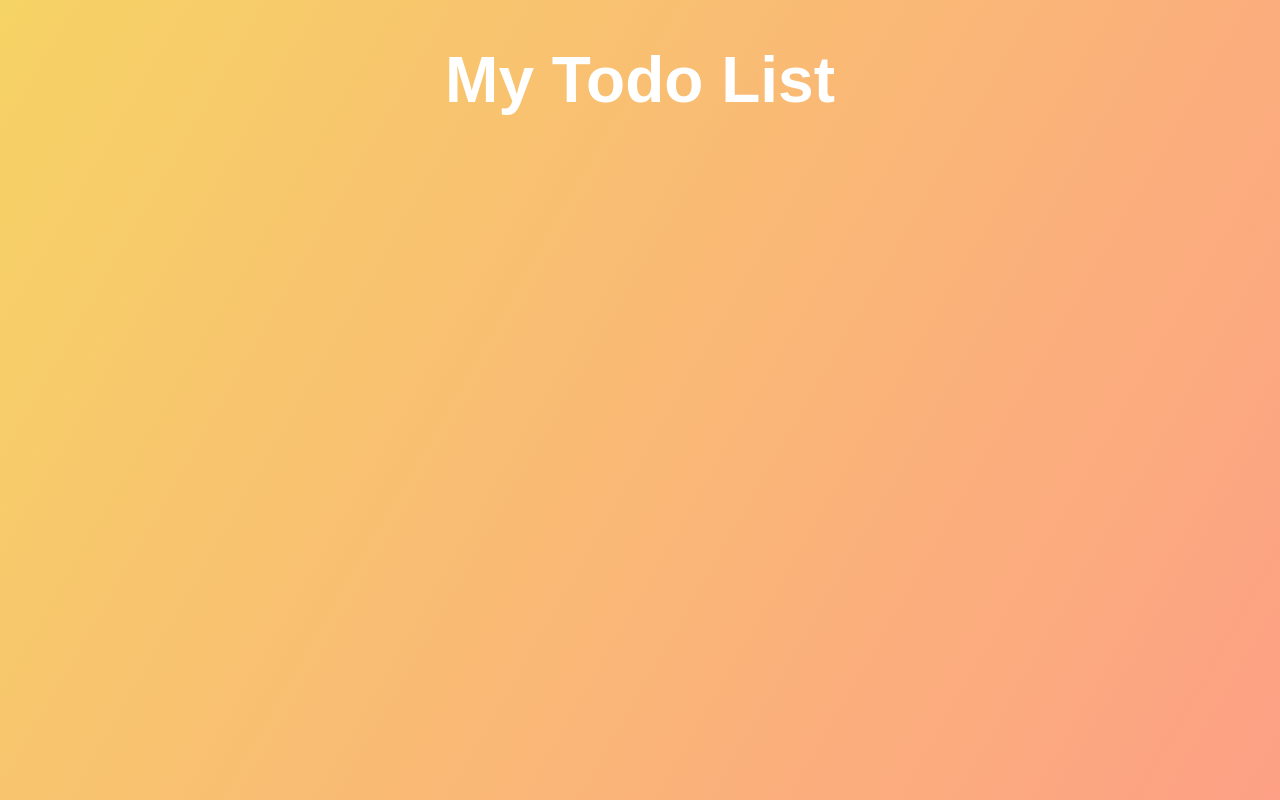
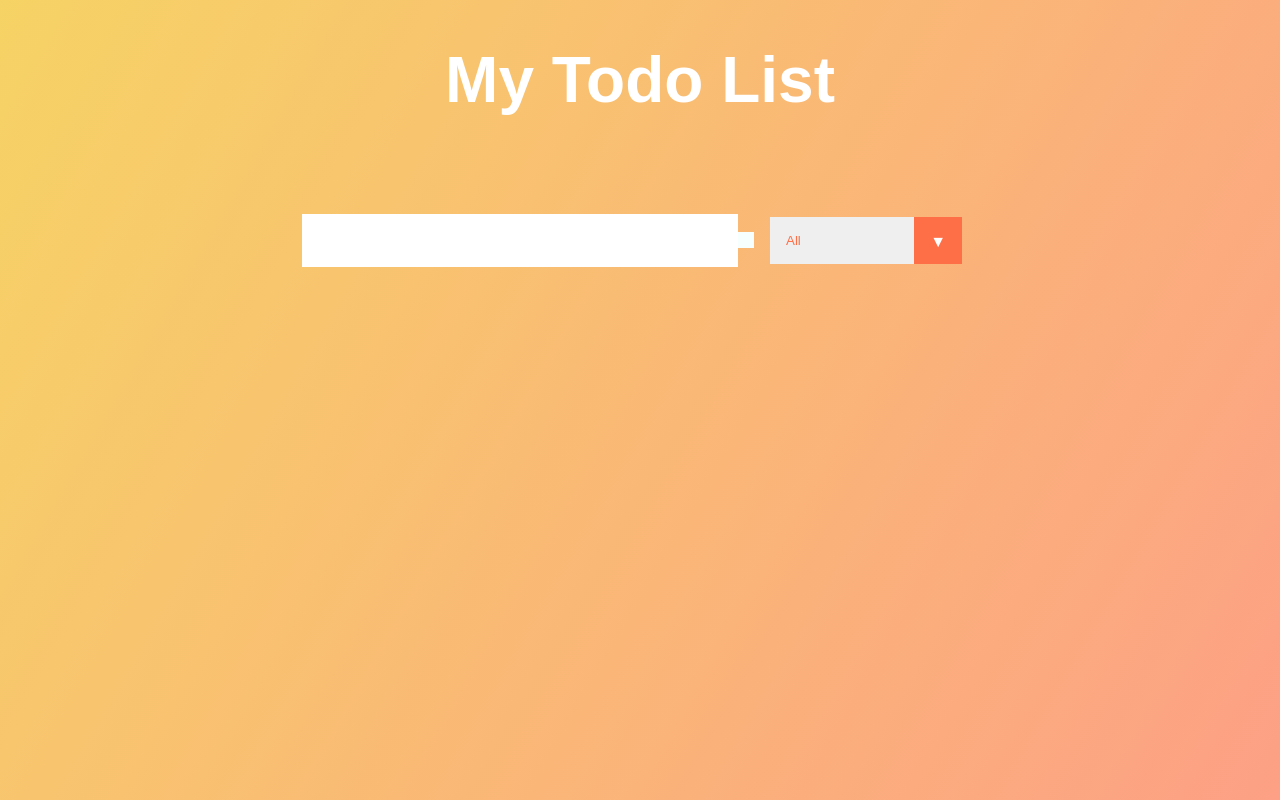
Before and after one commit to Anastasiia-Obushenko/react-todo-app, a React (Create React App) app: page / in a window 1280 px wide. Built offline with nearby package versions, Linux system fonts and the light colour scheme.

Commit message:
Form component set up

```diff
--- a/src/App.js
+++ b/src/App.js
@@ -1,12 +1,14 @@
-
 import './App.css';
+// importing components
+import Form from './components/Form';
 
 function App() {
   return (
     <div className="App">
-       <header>
-      <h1>My Todo List</h1>
-    </header>
+      <header>
+        <h1>My Todo List</h1>
+      </header>
+      <Form />
     </div>
   );
 }
--- a/src/components/Form.js
+++ b/src/components/Form.js
@@ -0,0 +1,21 @@
+import React from 'react'
+
+function Form() {
+  return (
+      <form>
+          <input type="text" class="todo-input" />
+          <button class="todo-button" type="submit">
+              <i class="fas fa-plus-square"></i>
+          </button>
+          <div class="select">
+              <select name="todos" class="filter-todo">
+                  <option value="all">All</option>
+                  <option value="completed">Completed</option>
+                  <option value="uncompleted">Uncompleted</option>
+              </select>
+          </div>
+      </form>
+  )
+}
+
+export default Form
```
Also changed, not shown: src/components/TodoList.js (+9 -0 lines).
